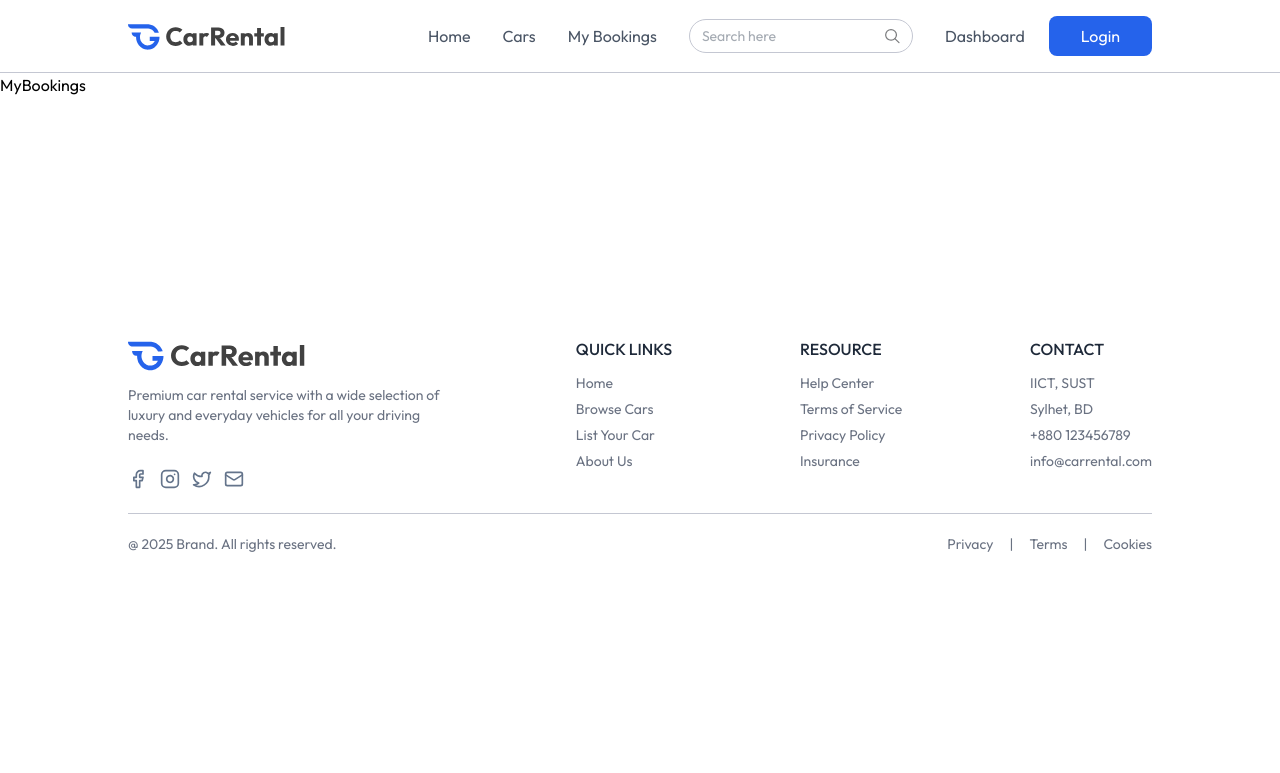
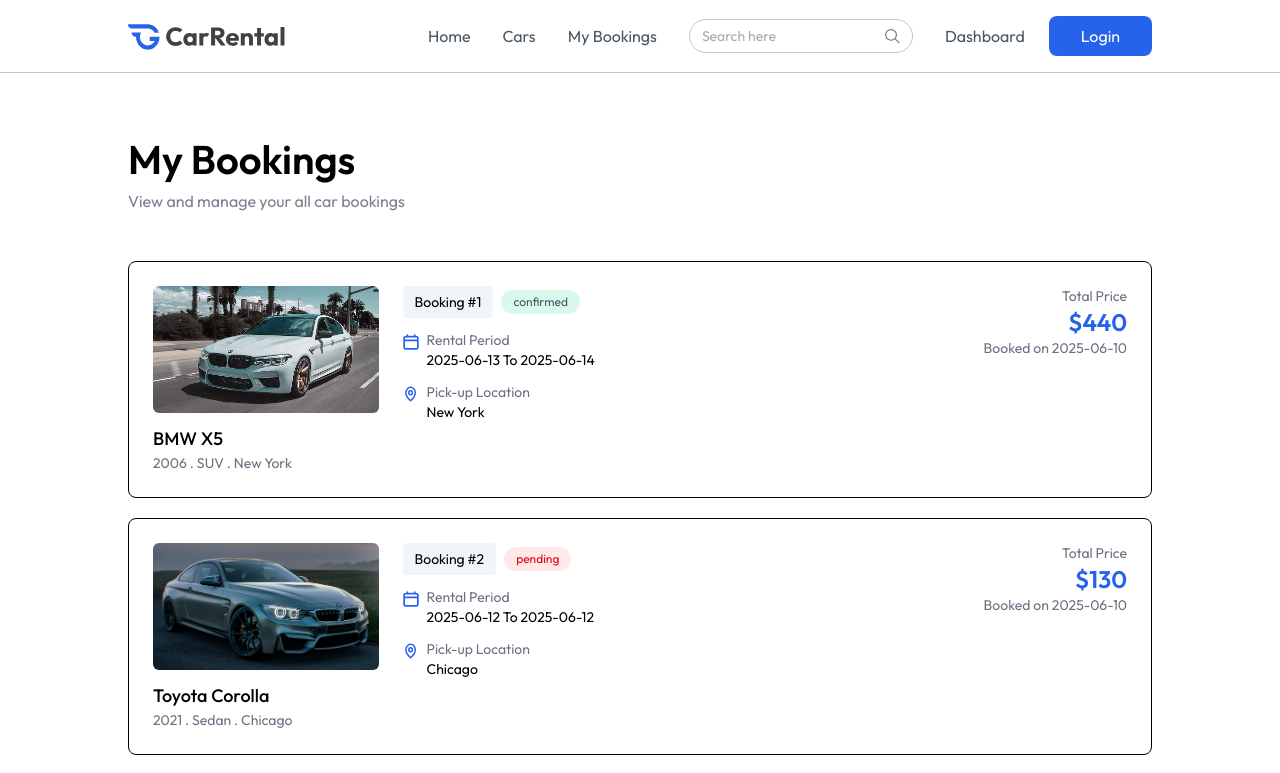
Before and after one commit to shahariat39/WEB-350, a React (Vite) app in the folder client/: page /my-bookings in a window 1280 px wide. Shown: the top 773 px of the page. Built offline with nearby package versions, Linux system fonts and the light colour scheme.

Commit message:
user bookings page added

```diff
--- a/client/src/pages/MyBookings.jsx
+++ b/client/src/pages/MyBookings.jsx
@@ -1,6 +1,82 @@
+import { useEffect, useState } from "react"
+import { assets, dummyMyBookingsData } from "../assets/assets"
+import Title from '../components/Title'
+
 const MyBookings = () => {
+  const [bookings, setBookings] = useState([])
+  const currency = import.meta.env.VITE_CURRENCY
+
+  const fetchMyBookings = async () => {
+    setBookings(dummyMyBookingsData)
+  }
+
+  useEffect(() => {
+    fetchMyBookings()
+  }, [])
   return (
-    <div>MyBookings</div>
+    <div className="px-6 md:px-16 lg:px-24 xl:px-32 2xl:px-48 mt-16 text-sm max-w-7xl">
+
+      <Title title="My Bookings"
+        subtitle="View and manage your all car bookings"
+        align="left" />
+
+      <div>
+        {bookings.map((booking, index) => (
+          <div key={booking._id} className="grid grid-cols-1 md:grid-cols-4 gap-6 p-6 border borderColor rounded-lg mt-5 first:mt-12">
+            {/* Car Image + Info */}
+            <div className="md:col-span-1">
+              <div className="rounded-md overflow-hidden mb-3">
+                <img src={booking.car.image} alt="" className="w-full h-auto aspect-video object-cover" />
+
+              </div>
+              <p className="text-lg font-medium mt-2">{booking.car.brand} {booking.car.model}</p>
+
+              <p className="text-gray-500">{booking.car.year} . {booking.car.category} . {booking.car.location}</p>
+
+            </div>
+
+            {/* Booking Info */}
+            <div className="md:col-span-2">
+              <div className="flex items-center gap-2">
+                <p className="px-3 py-1.5 bg-light rounded">Booking #{index + 1}</p>
+                <p className={`px-3 py-1 text-xs rounded-full ${booking.status === 'confirmed' ? 'bg-green-400/15 text-gray-600' : 'bg-red-400/15 text-red-600'}`}>{booking.status}</p>
+
+              </div>
+
+              <div className="flex items-start gap-2 mt-3">
+                <img src={assets.calendar_icon_colored} alt="" className="w-4 h-4 mt-1" />
+                <div>
+                  <p className="text-gray-500">Rental Period</p>
+                  <p>{booking.pickupDate.split('T')[0]} To {booking.returnDate.split('T')[0]}</p>
+                </div>
+              </div>
+
+              <div className="flex items-start gap-2 mt-3">
+                <img src={assets.location_icon_colored} alt="" className="w-4 h-4 mt-1" />
+                <div>
+                  <p className="text-gray-500">Pick-up Location</p>
+                  <p>{booking.car.location}</p>
+                </div>
+              </div>
+
+            </div>
+
+            {/* Price */}
+            <div className="md:col-span-1 flex flex-col justify-between gap-6">
+              <div className="text-sm text-gray-500 text-right">
+                <p>Total Price</p>
+                <h1 className="text-2xl font-semibold text-primary">{currency}{booking.price}</h1>
+                <p>Booked on {booking.createdAt.split('T')[0]}</p>
+              </div>
+
+            </div>
+
+
+          </div>
+        ))}
+      </div>
+
+    </div>
   )
 }
 export default MyBookings
```
